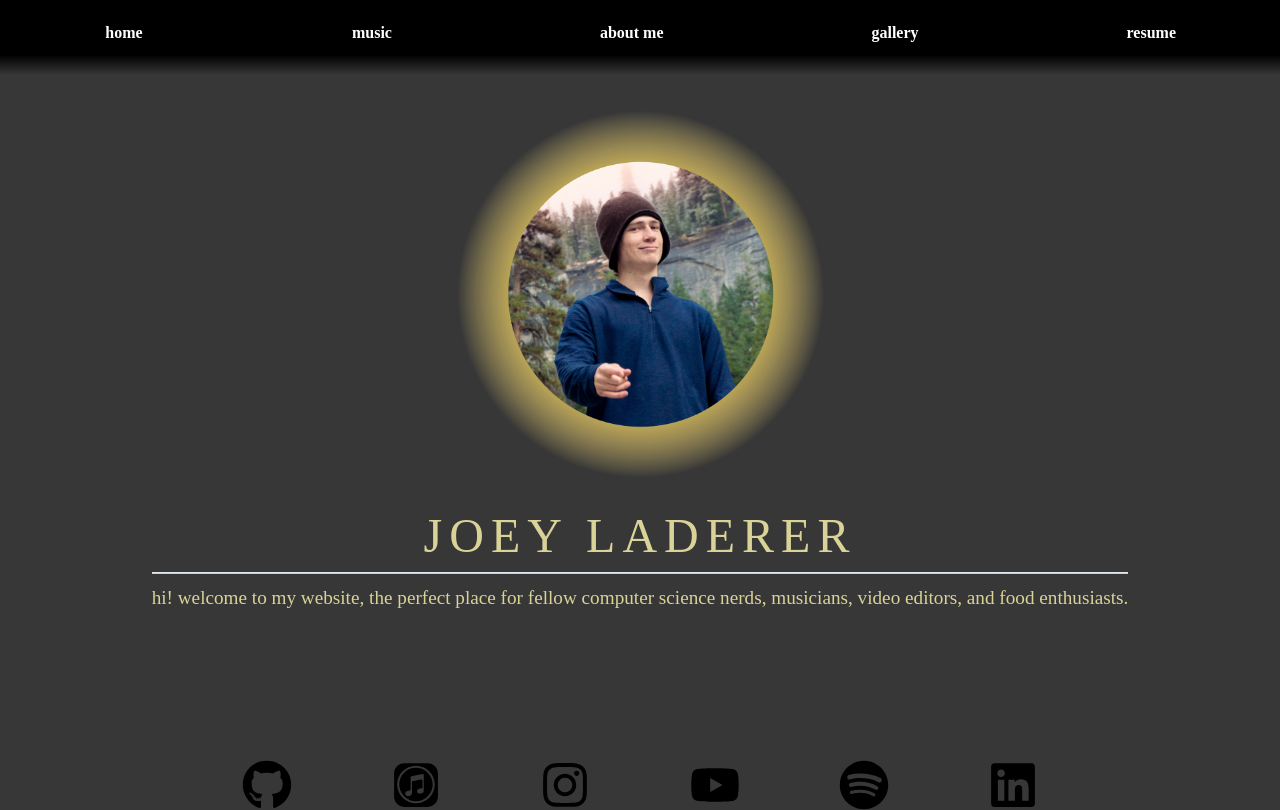
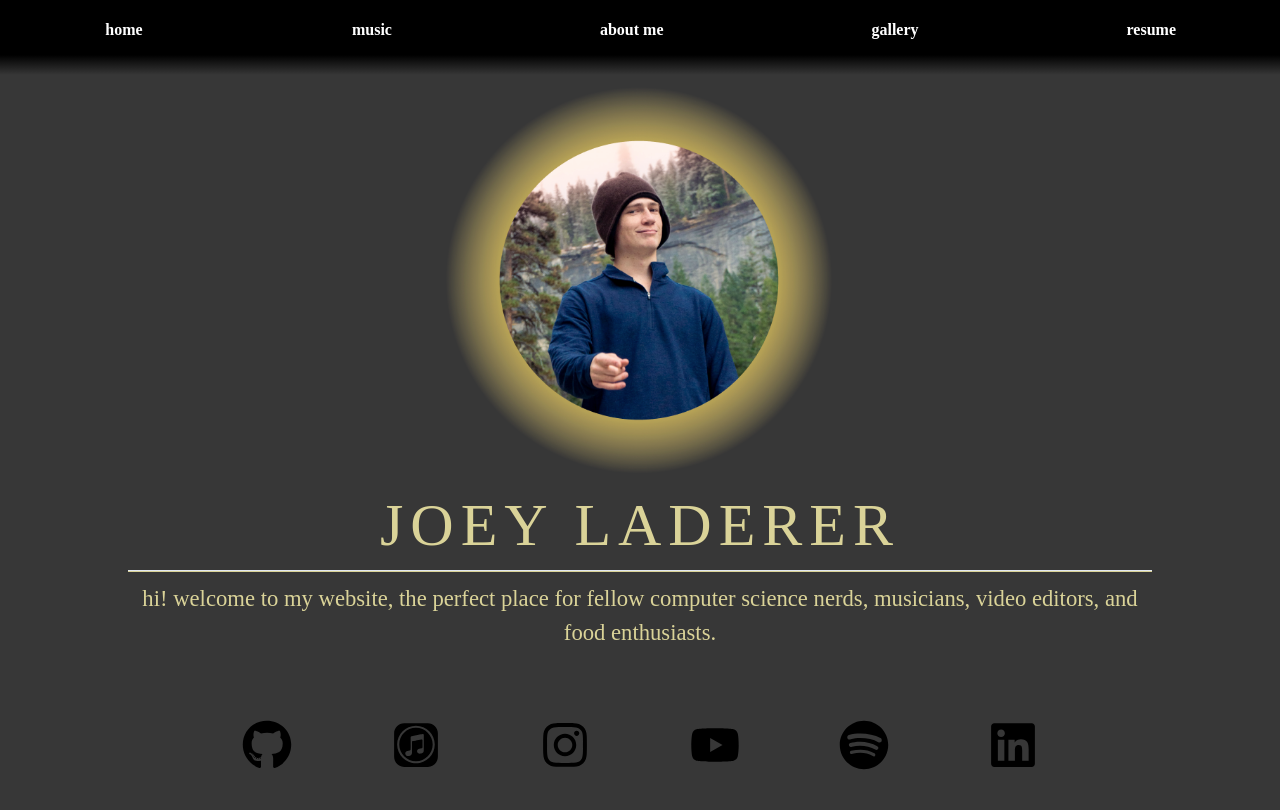
Before and after one commit to joeyladerer/personal-website, a React (Create React App) app: page / in a window 1280 px wide. Built offline with nearby package versions, Linux system fonts and the light colour scheme.

Commit message:
re-did layout options

```diff
--- a/src/CSS Files/HomePage.css
+++ b/src/CSS Files/HomePage.css
@@ -1,11 +1,9 @@
 .Profile-Image {
     display: flex;
     align-content: center;
-    position: absolute;
-    top: 80px;
-    width: 450px;
-    margin-left: 2vw;
-    margin-right: 2vw;
+    margin-top: 30px;
+    width: 400px;
+    height: 400px;
 }
 
 .Name-Description-Cont {
@@ -15,16 +13,17 @@
     flex-direction: column;
     justify-content: center;
     flex-wrap: wrap;
-    position: absolute;
-    top: 500px;
     max-width: 80vw;
 }
 
 .Name {
-    font-size: xxx-large;
+    font-size: 45pt;
     letter-spacing: 7px;
 }
 
+.NameSmall {
+}
+
 .Description {
-    font-size: larger;
+    font-size: 17pt;
 }
--- a/src/CSS Files/Nav.css
+++ b/src/CSS Files/Nav.css
@@ -3,12 +3,11 @@
 }
 
 .Nav-Box {
-    position: absolute;
     width: 100vw;
     height: 75px;
     left: 0px;
     top: 0px;
-    z-index: auto;
+    z-index: 0;
     background: linear-gradient(180deg, #000000 73.3%, rgba(0, 0, 0, 0) 100%);
 }
 
@@ -17,12 +16,8 @@
     flex-direction: row;
     align-items: center;
     justify-content: space-around;
-    padding: 0px;
-
-    position: absolute;
-    width: 100vw;
-    height: 30px;
-    top: 18px;
+    z-index: 1;
+    margin-top: -65px;
 }
 
 .Nav-Button {
@@ -31,4 +26,5 @@
     font-min-size: small;
     color: white;
     background-color: black;
+
 }
--- a/src/CSS Files/SocialsBar.css
+++ b/src/CSS Files/SocialsBar.css
@@ -4,12 +4,10 @@
     align-items: center;
     justify-content: space-around;
     padding: 0px;
+    flex-wrap: wrap;
+    width: 70vw;
+    margin-top: 70px;
 
-
-    position: absolute;
-    width: 70vw;
-    height: 30px;
-    top: 770px;
 }
 
 .Button {
--- a/src/Organisms/HomePage.js
+++ b/src/Organisms/HomePage.js
@@ -4,12 +4,14 @@ import HomePhoto from "../Molecules/HomePhoto";
 import '../CSS Files/HomePage.css'
 import HomeNameAndDescription from "../Molecules/HomeNameAndDescription";
 import HomeNavBar from "../Molecules/HomeNavBar";
-import ProfileImage from '../Images/mainprofilephoto.png'
+import ProfileImage from '../Images/mainprofilebest.png'
 
 function HomePage() {
     return (
         <Box>
+            <Center>
             <HomeNavBar/>
+            </Center>
             <Center>
             <div className={"Profile-Image"}>
                 <img src={ProfileImage}/>
```
Also changed, not shown: src/Images/mainprofilebest.png (added), src/Images/mainprofilesquare.png (added).
